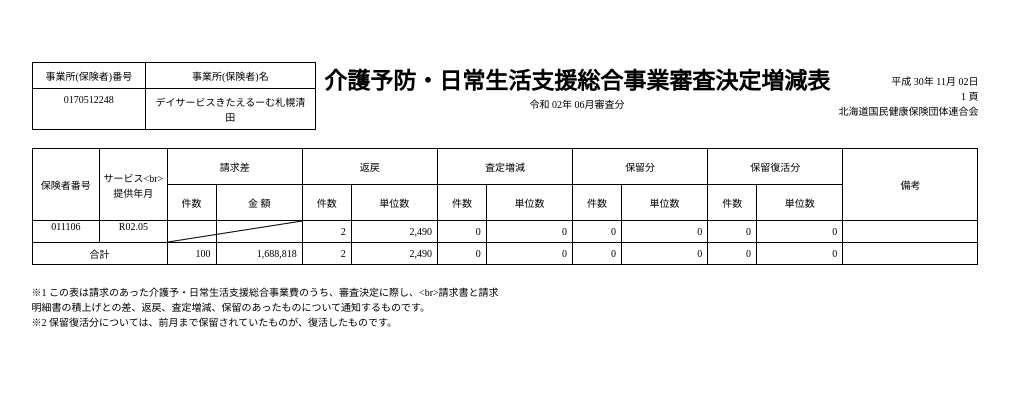
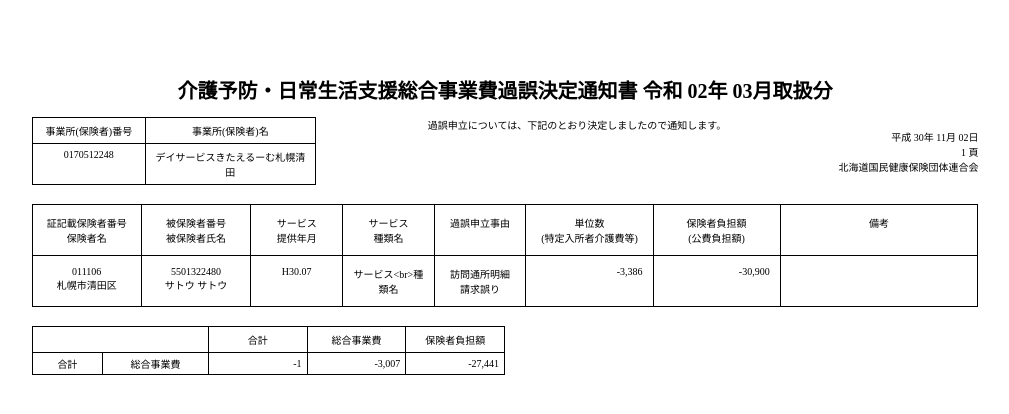
Before and after one commit to Skyfury2651/demo-pug, a plain HTML site: page index.pug in a window 1280 px wide. Shown: the whole page, without its empty margins (135-1144 px from the left). Drawn offline with nearby package versions, Linux system fonts and the light colour scheme; files that its build step writes are made by us from their sources.

Commit message:
feature: YKC10065P

```diff
--- a/index.pug
+++ b/index.pug
@@ -3,15 +3,17 @@ include variables.pug
 link(rel='stylesheet' type='text/css' href='../style.css')
 
 .container
+
+  .header
+    .title.row
+      h1 #{data.title}
   .first-row.row
     .col1
       div #{staticFields.officeNumber}
       div #{staticFields.officeName}
       div #{data.officeNumber}
       div #{data.officeName}
-    .col2
-      .title #{data.title}
-      .sub-title #{data.subtitle}
+    .subtitle #{staticFields.subtitle}
     .col3
       .date #{data.date}
       div #{data.page}
@@ -20,77 +22,39 @@ link(rel='stylesheet' type='text/css' href='../style.css')
   .second-row
     .table.full-width
       .header.row
-        .col.col1.row
-          div #{staticFields.second.col1.first}
-          div #{staticFields.second.col1.second}
+        .col.col1 !{staticFields.col1}
+        .col.col2 !{staticFields.col2}
+        .col.col3 !{staticFields.col3}
+        .col.col4 !{staticFields.col4}
+        .col.col5 !{staticFields.col5}
+        .col.col6 !{staticFields.col6}
+        .col.col7 !{staticFields.col7}
+        .col.col8 !{staticFields.col8}
+      .body.row
+        .col.col1
+          div #{data.col1.up}
+          div #{data.col1.down}
         .col.col2
-          div.subject #{staticFields.second.col2.first}
-          div.row
-            div.number #{staticFields.second.col2.second.unit}
-            div  #{staticFields.second.col2.second.field}
-        .col.col3
-          div.subject #{staticFields.second.col3.first}
-          div.row
-            div.number #{staticFields.second.col3.second.unit}
-            div  #{staticFields.second.col3.second.field}
-        .col.col4
-          div.subject #{staticFields.second.col4.first}
-          div.row
-            div.number #{staticFields.second.col4.second.unit}
-            div  #{staticFields.second.col4.second.field}
-        .col.col5
-          div.subject #{staticFields.second.col5.first}
-          div.row
-            div.number #{staticFields.second.col5.second.unit}
-            div  #{staticFields.second.col5.second.field}
-        .col.col6
-          div.subject #{staticFields.second.col6.first}
-          div.row
-            div.number #{staticFields.second.col6.second.unit}
-            div  #{staticFields.second.col6.second.field}
-        .col.col7
-          div #{staticFields.second.col7}
+          div #{data.col2.up}
+          div #{data.col2.down}
+        .col.col3 #{data.col3}
+        .col.col4 #{data.col4}
+        .col.col5 #{data.col5}
+        .col.col6 #{data.col6}
+        .col.col7 #{data.col7}
+        .col.col8 #{data.col8}
 
-      .body
-        .row
-          .col.col1(class= data.second.col1 == undefined ?  'dashed' : '')
-            div #{data.second.col1 ? data.second.col1.first : ''}
-            div #{data.second.col1 ? data.second.col1.second : ''}
-          .col.col2(class= data.second.col2 == undefined ?  'dashed' : '')
-            div #{data.second.col2 ? data.second.col2.first : ''}
-            div #{data.second.col2 ? data.second.col2.second : ''}
-          .col.col3(class= data.second.col3 == undefined ?  'dashed' : '')
-            div #{data.second.col3 ? data.second.col3.first : ''}
-            div #{data.second.col3 ? data.second.col3.second : ''}
-          .col.col4(class= data.second.col4 == undefined ?  'dashed' : '')
-            div #{data.second.col4 ? data.second.col4.first : ''}
-            div #{data.second.col4 ? data.second.col4.second : ''}
-          .col.col5(class= data.second.col5 == undefined ?  'dashed' : '')
-            div #{data.second.col5 ? data.second.col5.first : ''}
-            div #{data.second.col5 ? data.second.col5.second : ''}
-          .col.col6(class= data.second.col6 == undefined ?  'dashed' : '')
-            div #{data.second.col6 ? data.second.col6.first : ''}
-            div #{data.second.col6 ? data.second.col6.second : ''}
-          .col.col7(class= data.second.col7 == undefined ?  'dashed' : '')
-        .row
-          .col.col1.flex.justify-center.items-center #{staticFields.summary}
-          .col.col2
-            div #{data.summary.col2.first}
-            div #{data.summary.col2.second}
-          .col.col3
-            div #{data.summary.col3.first}
-            div #{data.summary.col3.second}
-          .col.col4
-            div #{data.summary.col4.first}
-            div #{data.summary.col4.second}
-          .col.col5
-            div #{data.summary.col5.first}
-            div #{data.summary.col5.second}
-          .col.col6
-            div #{data.summary.col6.first}
-            div #{data.summary.col6.second}
-          .col.col7 #{data.summary.col7}
-
-  .third-row
-    div #{staticFields.firstNote}
-    div #{staticFields.secondNote}
+  .third-row.row
+    .table
+      .header.row
+        .col.col1
+        .col.col2 #{staticFields.col32}
+        .col.col3 #{staticFields.col33}
+        .col.col4 #{staticFields.col34}
+      .body.row
+        .col.col1
+          div.main #{staticFields.col311}
+          div.split #{staticFields.col312}
+        .col.col2 #{data.col32}
+        .col.col3 #{data.col33}
+        .col.col4 #{data.col34}
--- a/style.scss
+++ b/style.scss
@@ -14,8 +14,16 @@ body {
     background-color: white;
 }
 
+.header {
+    .title {
+        justify-content: center;
+    }
+    .subtitle {
+        text-align: center;
+    }
+}
+
 .first-row {
-    min-height: 60px;
     justify-content: space-between;
 
     .title {
@@ -42,10 +50,6 @@ body {
             &:nth-child(2n) {
                 border-right: 1px solid;
             }
-
-            // &:nth-child(2n) {
-            //     border-top: unset;
-            // }
         }
     }
 
@@ -63,124 +67,130 @@ body {
     margin-top: 2%;
     display: flex;
     width: 100%;
-
-    .header {
+    .header{
         .col {
             border-width: 1px 1px 1px 0;
             border-style: solid;
             text-align: center;
-
             &:first-child {
-                border-left: 1px solid;
-            }
-
-            &.col1 {
-                div {
-                    display: flex;
-                    justify-content: center;
-                    align-items: center;
-                    width: 50%;
-
-                    &:last-child {
                 border-left: 1px solid;
             }
         }
     }
-
-            &.col2,
-            &.col3,
-            &.col4,
-            &.col5,
-            &.col6 {
-                .subject {
-                    padding: 10px;
-                }
-
-                .row {
-                    border-top: 1px solid;
-
-                    div {
-                        padding: 10px;
-                        display: flex;
-                        justify-content: center;
-                        align-items: center;
-                        width: 70%;
-
-                        &.number {
-                            width: 30%;
-                        }
-
-                        &:last-child {
-                            border-left: 1px solid;
-                        }
-                    }
-                }
-            }
-
-            &.col7 {
-                display: flex;
-                justify-content: center;
-                align-items: center;
-            }
-        }
-    }
-
     .body {
         .col {
             border-width: 0 1px 1px 0;
             border-style: solid;
             text-align: center;
+            &:first-child {
+                border-left: 1px solid;
+            }
+            &.col6, &.col7 {
                 display: flex;
+                justify-content: right;
+            }
+        }
+    }
+    .col {
+        padding: 10px;
+    }
+    .col1 , .col2 {
+        width: 12.5%;
+    }
+    .col3 {
+        width: 10%;
+    }
+    .col4, .col5 {
+        width: 10%;
+    }
+    .col6, .col7 {
+        width: 15%;
+        padding: 10px;
+    }
+    .col8 {
+        width: 25%;
+    }
+}
 
-            &.dashed {
-                background-image: linear-gradient(to bottom right, transparent calc(50% - 1px), black, transparent calc(50% + 1px));
+.third-row {
+    margin-top: 2%;
+    .table {
+        width: 50%;
+        display: flex;
+        flex-direction: column;
+        .header, .body {
+            width: 100%;
+            .col1 {
+                width: 40%;
             }
+            .col2 {
+                width: 20%;
+            }
+            .col3 {
+                width: 20%;
+            }
+            .col4 {
+                width: 20%;
+            }
+        }
+        .header {
+            .col {
+                border-width: 1px 1px 1px 0;
+                border-style: solid;
+                padding: 5px;
+                text-align: center;
 
                 &:first-child {
                     border-left: 1px solid;
-            }
-
-            &.col1 {
-                div {
-                    width: 50%;
-
-                    &:first-child {
-                        border-right: 1px solid;
+                    padding: unset;
                 }
             }
         }
-
-            &.col2,
-            &.col3,
-            &.col4,
-            &.col5,
-            &.col6 {
-                div {
-                    text-align: right;
+        .body {
+            .col {
+                display: flex;
                 padding: 5px;
+                border-width: 0 1px 1px 0;
+                border-style: solid;
+                justify-content: right;
 
                 &:first-child {
-                        width: 33.5%;
-                        border-right: 1px solid;
-                        // background-color: red;
+                    border-left: 1px solid;
+                    padding: unset;
                 }
 
-                    &:last-child {
-                        width: 66.5%;
-                        // background-color: blue;
+                .main {
+                    width: 40%;
+                    border-right: 1px solid;
+                    display: flex;
+                    justify-content: center;
+                    align-items: center;
+                }
+                &.col1 {
+                    .split {
+                        width: 60%;
+                    }
+                }
+                .split {
+                    width: 100%;
+                    display: flex;
+                    flex-direction: column;
+                    justify-content: center;
+                    align-items: center;
+                    div {
+                        padding: 5px;
+                        &:first-child {
+                            border-bottom: 1px solid;
                         }
                     }
                 }
             }
         }
-
-    .col {
-        width: 15%;
     }
+    .description {
+        align-self: flex-end;
+        margin-left: 10px;
     }
-.third-row {
-    margin-top: 2%;
-    width: 50%;
 }
 
 .row {
--- a/variables.pug
+++ b/variables.pug
@@ -3,105 +3,45 @@ block vars
     var staticFields = {
       officeNumber: '事業所(保険者)番号',
       officeName: '事業所(保険者)名',
-      second: {
-        col1: {
-          first: '保険者番号',
-          second: 'サービス<br>提供年月'
-        },
-        col2: {
-          first: '請求差',
-          second: {
-            unit: '件数',
-            field: '金 額'
-          }
-        },
-        col3: {
-          first: '返戻',
-          second: {
-            unit: '件数',
-            field: '単位数'
-          }
-        },
-        col4: {
-          first: '査定増減',
-          second: {
-            unit: '件数',
-            field: '単位数'
-          }
-        },
-        col5: {
-          first: '保留分',
-          second: {
-            unit: '件数',
-            field: '単位数'
-          }
-        },
-        col6: {
-          first: '保留復活分',
-          second: {
-            unit: '件数',
-            field: '単位数'
-          }
-        },
-        col7: '備考'
-      },
-      summary: '合計',
-      firstNote: '※1 この表は請求のあった介護予・日常生活支援総合事業費のうち、審査決定に際し、<br>請求書と請求明細書の積上げとの差、返戻、査定増減、保留のあったものについて通知するものです。',
-      secondNote: '※2 保留復活分については、前月まで保留されていたものが、復活したものです。'
+      subtitle: '過誤申立については、下記のとおり決定しましたので通知します。',
+      col1: '証記載保険者番号<br>保険者名',
+      col2: '被保険者番号<br>被保険者氏名',
+      col3: 'サービス<br>提供年月',
+      col4: 'サービス<br>種類名',
+      col5: '過誤申立事由',
+      col6: '単位数<br>(特定入所者介護費等)',
+      col7: '保険者負担額<br>(公費負担額)',
+      col8: '備考',
+      col311: '合計',
+      col312: '総合事業費',
+      col32: '合計',
+      col33: '総合事業費',
+      col34: '保険者負担額',
     }
 
     var data = {
-      title : '介護予防・日常生活支援総合事業審査決定増減表' ,
+      title : '介護予防・日常生活支援総合事業費過誤決定通知書 令和 02年 03月取扱分' ,
       subtitle : '令和 02年 06月審査分',
       date: '平成 30年 11月 02日',
       page: '1 頁',
       companyName : '北海道国民健康保険団体連合会',
       officeNumber: '0170512248',
       officeName: 'デイサービスきたえるーむ札幌清田',
-      second: {
-        col1: {
-          first: '011106',
-          second: 'R02.05'
-        },
-        col3: {
-          first: '2',
-          second: '2,490'
-        },
-        col4: {
-          first: '0',
-          second: '0'
-        },
-        col5: {
-          first: '0',
-          second: '0'
-        },
-        col6: {
-          first: '0',
-          second: '0'
-        },
-        col7: ''
+      col1: {
+        up: '011106',
+        down: '札幌市清田区',
       },
-      summary: {
-        col2: {
-          first: '100',
-          second: '1,688,818'
-        },
-        col3: {
-          first: '2',
-          second: '2,490'
-        },
-        col4: {
-          first: '0',
-          second: '0'
-        },
-        col5: {
-          first: '0',
-          second: '0'
-        },
-        col6: {
-          first: '0',
-          second: '0'
-        },
-        col7: ''
-      }
+      col2: {
+        up: '5501322480',
+        down: 'サトウ サトウ'
+      },
+      col3: 'H30.07',
+      col4: 'サービス<br>種類名',
+      col5: '訪問通所明細 請求誤り',
+      col6: '-3,386',
+      col7: '-30,900',
+      col8: '',
+      col32: '-1',
+      col33: '-3,007',
+      col34: '-27,441'
     }
```
Lines whose indentation alone changed are shown as unchanged.
